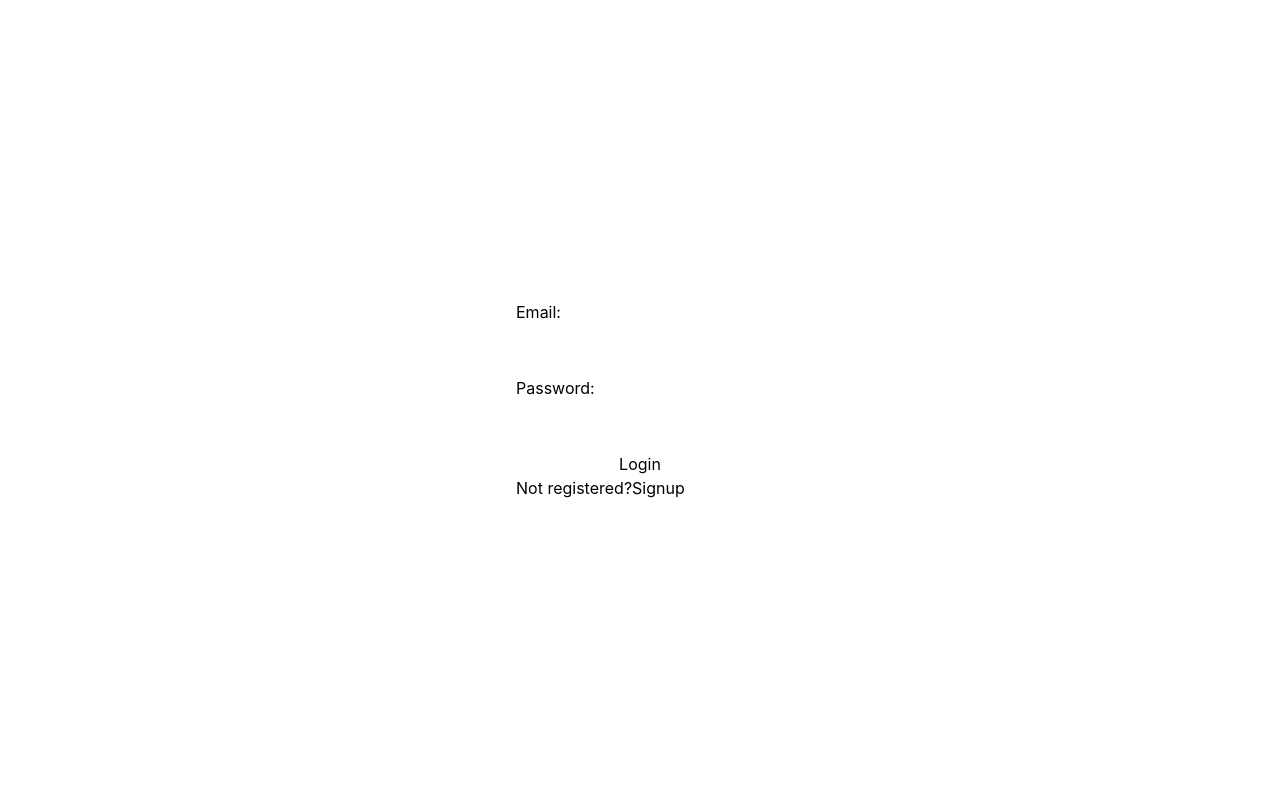
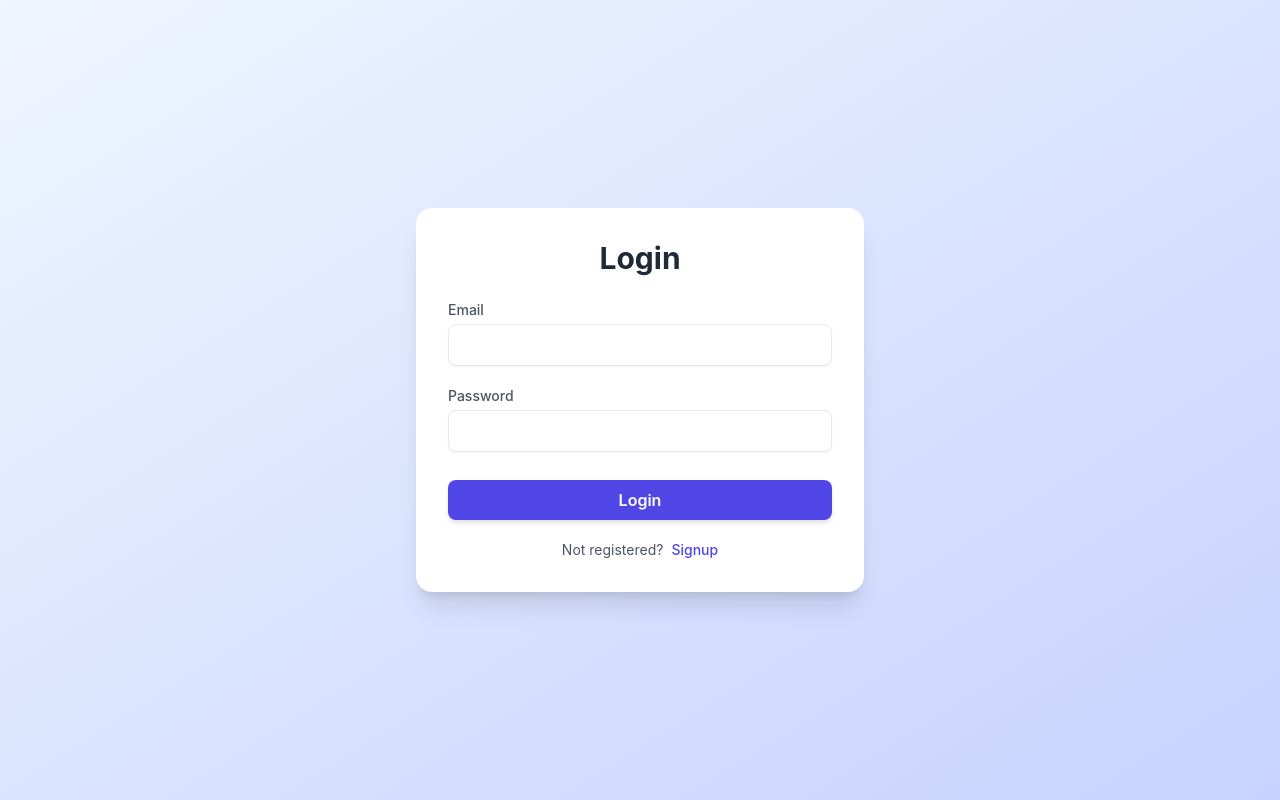
Before and after one commit to Rohith-kulkarni/hrms-app, a React (Create React App) app: page /login in a window 1280 px wide. Built offline with nearby package versions, Linux system fonts and the light colour scheme.

Commit message:
feat: styling for login page

```diff
--- a/src/components/Login/index.js
+++ b/src/components/Login/index.js
@@ -46,35 +46,61 @@ const Login = () => {
   };
 
   return (
-    <div className="flex flex-col w-screen h-screen justify-center items-center">
-      <div className="flex flex-col">
-        <form className="flex flex-col gap-4" onSubmit={onFormSubmit}>
-          <div className="flex flex-col gap-3">
-            <label htmlFor="userEmail">Email:</label>
+    <div className="flex w-screen h-screen items-center justify-center bg-gradient-to-br from-blue-50 to-indigo-200 px-4">
+      <div className="w-full max-w-md bg-white shadow-xl rounded-2xl p-8">
+        <h1 className="text-3xl font-bold text-center mb-6 text-gray-800">
+          Login
+        </h1>
+
+        <form className="flex flex-col gap-5" onSubmit={onFormSubmit}>
+          <div className="flex flex-col gap-1">
+            <label
+              htmlFor="userEmail"
+              className="text-sm font-medium text-gray-600"
+            >
+              Email
+            </label>
             <input
               id="userEmail"
               type="text"
               value={email}
               onChange={(e) => setEmail(e.target.value)}
+              className="border rounded-lg px-4 py-2 focus:outline-none focus:ring-2 focus:ring-indigo-400 focus:border-transparent shadow-sm"
             />
           </div>
 
-          <div className="flex flex-col gap-3">
-            <label htmlFor="userPassword">Password:</label>
+          <div className="flex flex-col gap-1">
+            <label
+              htmlFor="userPassword"
+              className="text-sm font-medium text-gray-600"
+            >
+              Password
+            </label>
             <input
               id="userPassword"
               type="password"
               value={password}
               onChange={(e) => setUserPassword(e.target.value)}
+              className="border rounded-lg px-4 py-2 focus:outline-none focus:ring-2 focus:ring-indigo-400 focus:border-transparent shadow-sm"
             />
           </div>
 
-          <button type="submit">Login</button>
+          <button
+            type="submit"
+            className="mt-2 bg-indigo-600 text-white py-2 rounded-lg font-semibold hover:bg-indigo-700 transition-all duration-200 shadow-md"
+          >
+            Login
+          </button>
         </form>
 
-        <div className="flex flex-row">
-          <p className="text-pretty">Not registered? </p>
-          <a href="/signup">Signup</a>
+        <div className="flex justify-center gap-2 mt-5 text-sm">
+          <p className="text-gray-600">Not registered?</p>
+          <a
+            href="/signup"
+            className="text-indigo-600 font-medium hover:underline"
+          >
+            Signup
+          </a>
         </div>
       </div>
     </div>
```
